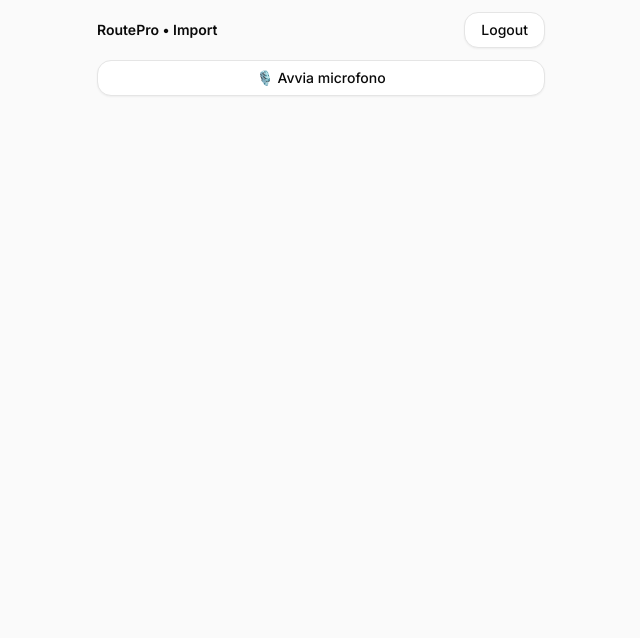
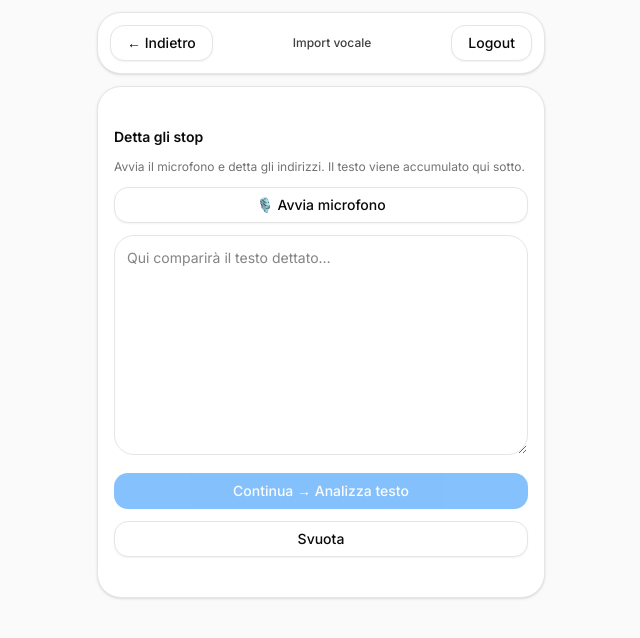
Before and after one commit to NDW-NotaDigitalWorks/ndw-core, a Next.js app: page /routepro/import/voice in a window 1280 px wide. Shown: the top 638 px of the page, without its empty margins (319-959 px from the left). Built offline with nearby package versions, Linux system fonts and the light colour scheme; no server answers.

Commit message:
fix: voice import page uses ImportVoiceContent value/onChange; add top bar

```diff
--- a/app/routepro/import/voice/page.tsx
+++ b/app/routepro/import/voice/page.tsx
@@ -1,23 +1,78 @@
+// app/routepro/import/voice/page.tsx
 "use client";
 
+import { useState } from "react";
 import { useRouter } from "next/navigation";
+import { Card, CardContent } from "@/components/ui/card";
+import { Button } from "@/components/ui/button";
+import { routeProPath } from "@/lib/routepro/routeProPath";
 import { LogoutButton } from "@/components/auth/LogoutButton";
-import { ImportVoiceContent } from "@/components/routepro/ImportVoiceContent";
+import ImportVoiceContent from "@/components/routepro/ImportVoiceContent";
 
 export default function ImportVoicePage() {
   const router = useRouter();
+  const [text, setText] = useState("");
 
   return (
-    <main className="min-h-dvh bg-neutral-50 p-3 pb-28">
+    <main className="min-h-dvh bg-neutral-50 p-3">
       <div className="mx-auto max-w-md space-y-3">
-        {/* TOP BAR */}
-        <div className="flex items-center justify-between">
-          <div className="text-sm font-semibold">RoutePro • Import</div>
+        {/* TOP BAR MINIMALE */}
+        <div className="flex items-center justify-between gap-2 rounded-2xl border bg-white p-3 shadow-sm">
+          <Button
+            type="button"
+            variant="outline"
+            onClick={() => router.push(routeProPath("/import"))}
+          >
+            ← Indietro
+          </Button>
+
+          <div className="text-xs font-medium text-neutral-700">Import vocale</div>
+
           <LogoutButton />
         </div>
 
-        {/* CONTENUTO VOCALE */}
-        <ImportVoiceContent onBack={() => router.push("/routepro/import")} />
+        <Card className="rounded-2xl">
+          <CardContent className="p-4 space-y-3">
+            <div className="text-sm font-semibold">Detta gli stop</div>
+            <div className="text-xs text-neutral-500">
+              Avvia il microfono e detta gli indirizzi. Il testo viene accumulato qui sotto.
+            </div>
+
+            {/* MICROFONO */}
+            <ImportVoiceContent value={text} onChange={setText} />
+
+            {/* TESTO ACCUMULATO */}
+            <textarea
+              className="min-h-[220px] w-full rounded-xl border bg-white p-3 text-sm outline-none"
+              placeholder="Qui comparirà il testo dettato…"
+              value={text}
+              onChange={(e) => setText(e.target.value)}
+            />
+
+            <Button
+              type="button"
+              className="w-full"
+              disabled={!text.trim()}
+              onClick={() => {
+                // qui puoi decidere la tua flow:
+                // esempio: vai a /import/text e precompila via query/localStorage
+                localStorage.setItem("ndw_routepro_import_text_draft", text);
+                router.push(routeProPath("/import/text"));
+              }}
+            >
+              Continua → Analizza testo
+            </Button>
+
+            <Button
+              type="button"
+              variant="outline"
+              className="w-full"
+              onClick={() => setText("")}
+            >
+              Svuota
+            </Button>
+          </CardContent>
+        </Card>
       </div>
     </main>
   );
```
